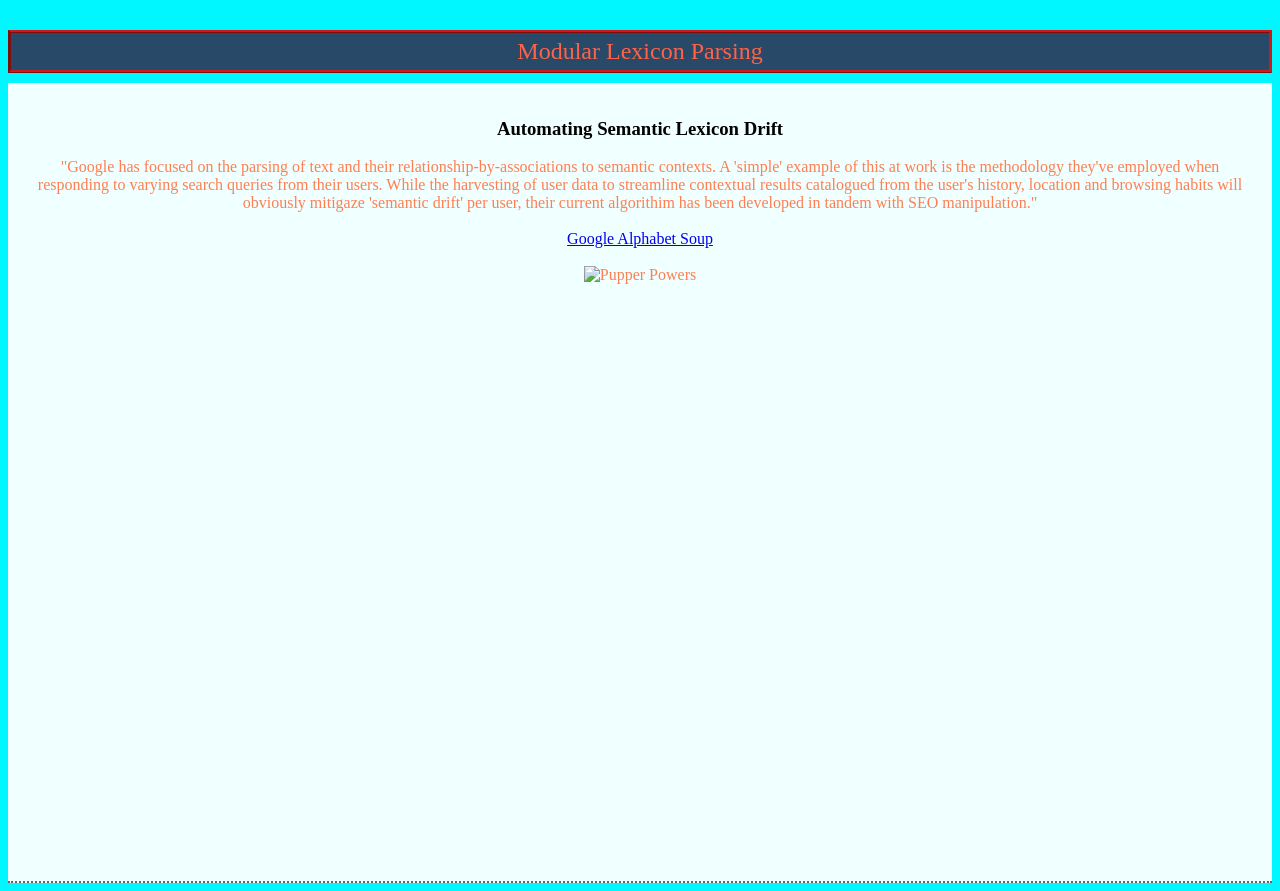
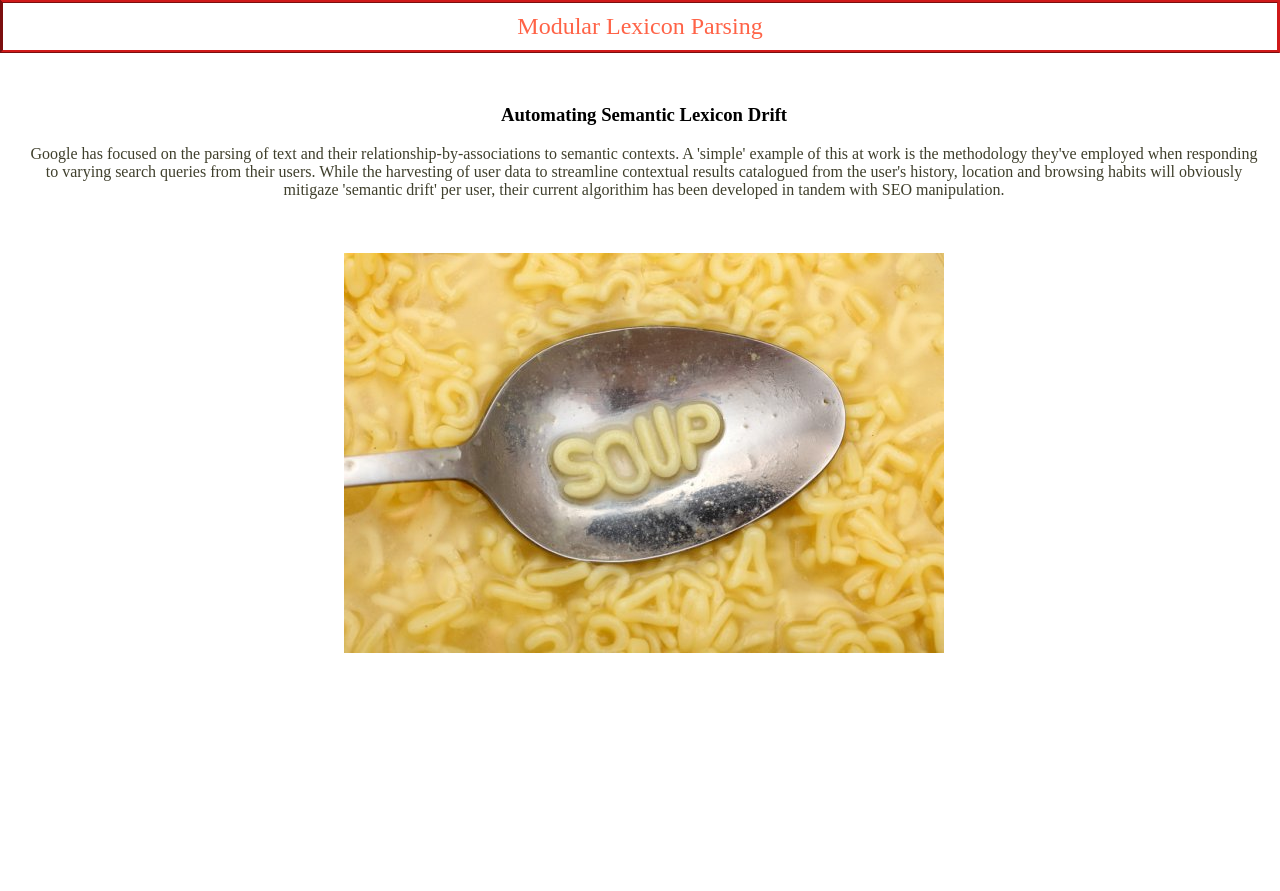
Before and after one commit to DevIanWalsh/modularparsing, a plain HTML site: page index.html in a window 1280 px wide. After the commit the page ends 800 px from the top, so only its background shows below. Drawn offline with Linux system fonts and the light colour scheme.

Commit message:
My bad habit is: not enough commits

```diff
--- a/css/style2.css
+++ b/css/style2.css
@@ -1,50 +1,60 @@
 * {
-  box-sizing: border-box
+  box-sizing: border-box;
 }
 
-body {display: block;
-margin: 8px;
-}
 
 header {
-  position: relative;
+  position: fixed;
+  z-index: 2;
+  top: 0;
+  left: 0;
   width: 100%;
-  background-color: #294969;
-  color:  ghostwhite;}
-
-div {
   border-style: ridge inset;
-  padding: 5px;
+  padding: 10px;
   border-color:#cf1919;
-  margin: 30px 0 10px;
  font-size: x-large;
   color:tomato;
   text-align: center;
-
-}
+ }
 
 
-  section {
-    min-height: 100vh;
-    padding: 1rem;
-    border-bottom: 2px dotted #666;
-    background-color: azure;
-    text-align: center;
-  }
 
-p {
-  color:coral;
+ p {
+  color:rgb(63, 63, 44);
   text-align: center;
 
 }
 
 
 
+  section {
+    position: absolute;
+    min-height: 50vh;
+    padding: 1rem;
+    text-align: center;
+  }
 
-.pupperimg {
+ h1 {
   position: relative;
-  z-index: 2;
+  margin-top: 80px;
+  text-align: center;
+
+  }
+
+a {
+ display:block;
+
+}
+
+
+
+
+
+
+.alphabetsoup {
+  position: relative;
   width: 100%;
+  max-width: 600px;
  }
 
 
@@ -53,8 +63,7 @@ p {
 
   @media screen and (min-width: 600px) {
     body {
-        display: block;
-        background: rgb(0, 247, 255);
+        display: inline-block;
     }
 
 }
@@ -64,7 +73,7 @@ p {
 
 @media screen and (min-width: 1000px) {
     body {
-        display: block;
-        background: rgb(0, 247, 255);
+        display: inline-block;
+
     }
 }
--- a/index.html
+++ b/index.html
@@ -11,18 +11,18 @@
 
 <body>
     <header>
-<div id="logo">Modular Lexicon Parsing</div>
+<div id="logo">Modular Lexicon Parsing<class="logo"></div>
     </header>
 <article>
 <section>
     <h1>Automating Semantic Lexicon Drift</h1>
-<p>    "Google has focused on the parsing of text and their relationship-by-associations to semantic contexts. A 'simple' example of this at work is the methodology they've employed when responding to varying search queries from their users. While the harvesting of user data to streamline contextual results catalogued from the user's history, location and browsing habits will obviously mitigaze 'semantic drift' per user, their current algorithim has been developed in tandem with SEO manipulation."
+<p>    Google has focused on the parsing of text and their relationship-by-associations to semantic contexts. A 'simple' example of this at work is the methodology they've employed when responding to varying search queries from their users. While the harvesting of user data to streamline contextual results catalogued from the user's history, location and browsing habits will obviously mitigaze 'semantic drift' per user, their current algorithim has been developed in tandem with SEO manipulation.
 <br>
 <br>
-<a href="http://google.com" target="_blank">Google Alphabet Soup</a>
+<a href="http://google.com" target="_blank">
 <br>
 <br>
-<img src="img\pupperbro.jpg" alt="Pupper Powers" title="Pupbro!" class="pupperimg">
+<img alt="Alphabet"src="img\alphabetsoup.jpg" alt="Alphabet" title="Highly Processed Divining!" class="alphabetsoup"></a>
 </p>
 </section>
 </article>
```
Also changed, not shown: img/alphabetsoup.jpg (added).
